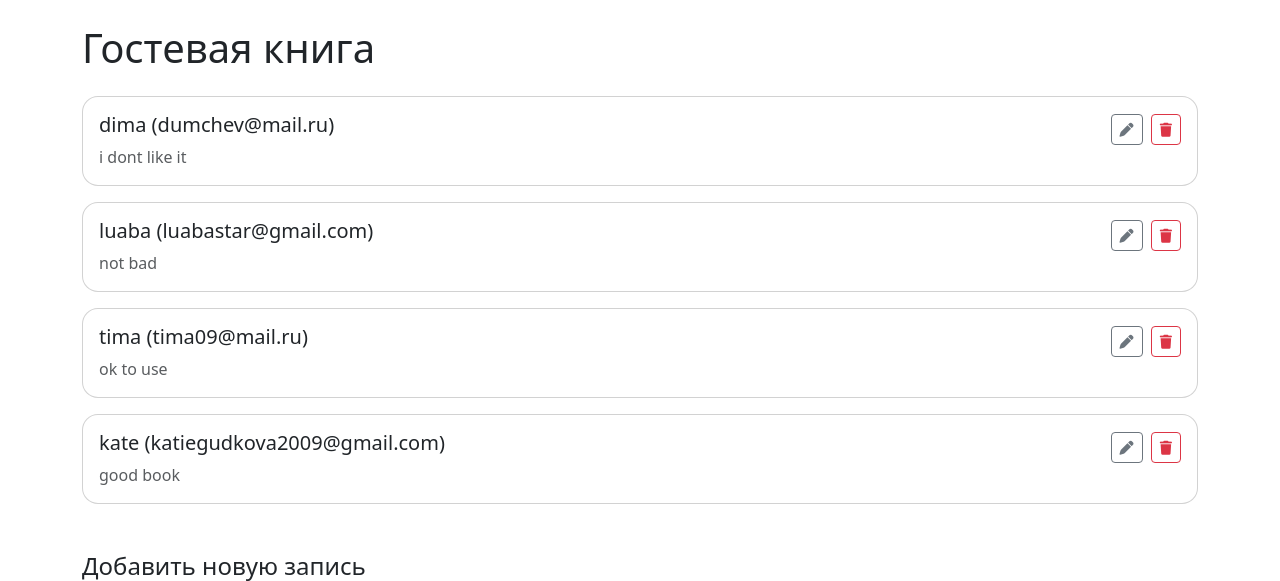
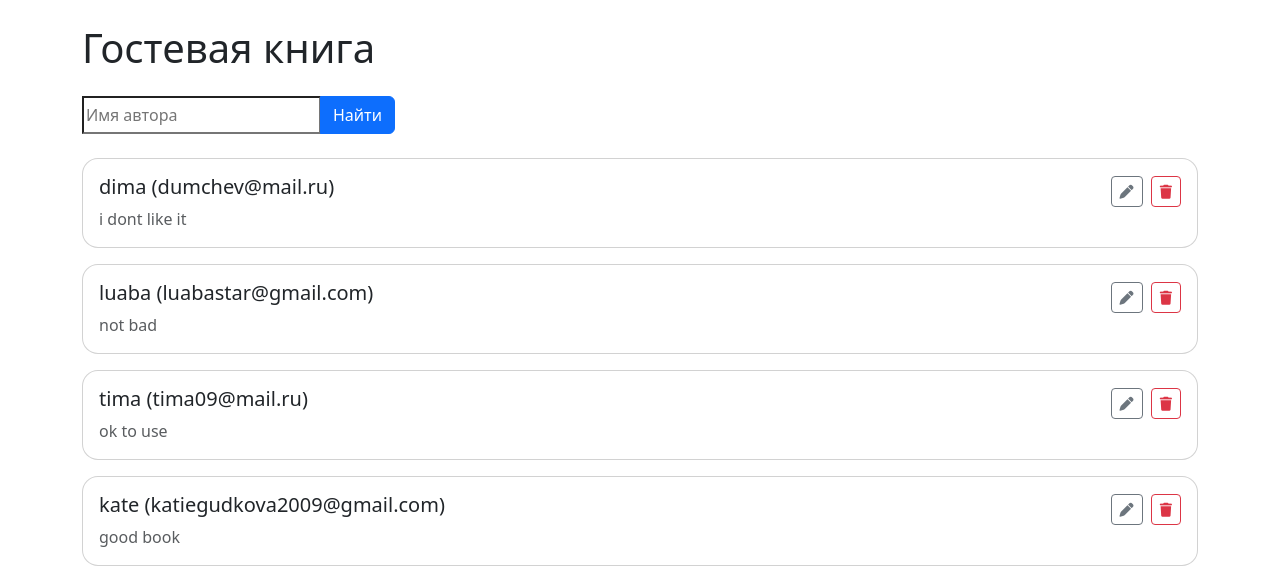
Before and after one commit to GudkovaK/homework_56_ekaterina_gudkova, a Django app: page / in a window 1280 px wide. Shown: the top 581 px of the page. Run offline with Django 5.2, Linux system fonts and the light colour scheme; data comes from the database, SQL or seed files in the repository.

Commit message:
Add search form and bonus features

```diff
--- a/webapp/forms.py
+++ b/webapp/forms.py
@@ -4,3 +4,6 @@ class GuestEntryForm(forms.Form):
     name = forms.CharField(label='Имя')
     email = forms.EmailField(label='Email')
     text = forms.CharField(label='Текст', widget=forms.Textarea)
+
+class SearchForm(forms.Form):
+    name = forms.CharField(label = 'имя', required = False)
--- a/webapp/templates/webapp/entry_list.html
+++ b/webapp/templates/webapp/entry_list.html
@@ -1,7 +1,12 @@
 {% extends 'webapp/base.html' %}
 {% block content %}
 <h1 class="mb-4">Гостевая книга</h1>
-
+<form method="get" class="mb-4" style="max-width: 400px;">
+    <div class="input-group">
+        <input type="text" name="name" class="from-control" placeholder="Имя автора" value="{{ search_form.name.value|default:'' }}">
+        <button type="submit" class="btn btn-primary">Найти</button>
+    </div>
+</form>
 {% for entry in entries %}
 <div class="card mb-3 rounded-4">
     <div class="card-body">
--- a/webapp/views.py
+++ b/webapp/views.py
@@ -1,13 +1,14 @@
 from django.shortcuts import render, redirect, get_object_or_404
 from webapp.models import GuestEntry
-from webapp.forms import GuestEntryForm
-
+from webapp.forms import GuestEntryForm, SearchForm
 
 def entry_list(request):
+    form = GuestEntryForm()
+    search_form = SearchForm(request.GET)
     entries = GuestEntry.objects.filter(status='active').order_by('-created_at')
-    form = GuestEntryForm()
-    return render(request, 'webapp/entry_list.html', {'entries': entries, 'form': form})
-
+    if search_form.is_valid() and search_form.cleaned_data['name']:
+        entries = entries.filter(name=search_form.cleaned_data['name'])
+    return render(request, 'webapp/entry_list.html', {'entries': entries, 'form': form, 'search_form': search_form})
 
 def entry_add(request):
     if request.method == 'POST':
@@ -22,7 +23,6 @@ def entry_add(request):
         entries = GuestEntry.objects.filter(status='active').order_by('-created_at')
         return render(request, 'webapp/entry_list.html', {'entries': entries, 'form': form})
     return redirect('entry_list')
-
 
 def entry_edit(request, pk):
     entry = get_object_or_404(GuestEntry, pk=pk)
@@ -42,7 +42,6 @@ def entry_edit(request, pk):
         })
     return render(request, 'webapp/entry_edit.html', {'form': form, 'entry': entry})
 
-
 def entry_delete(request, pk):
     entry = get_object_or_404(GuestEntry, pk=pk)
     error = None
```
